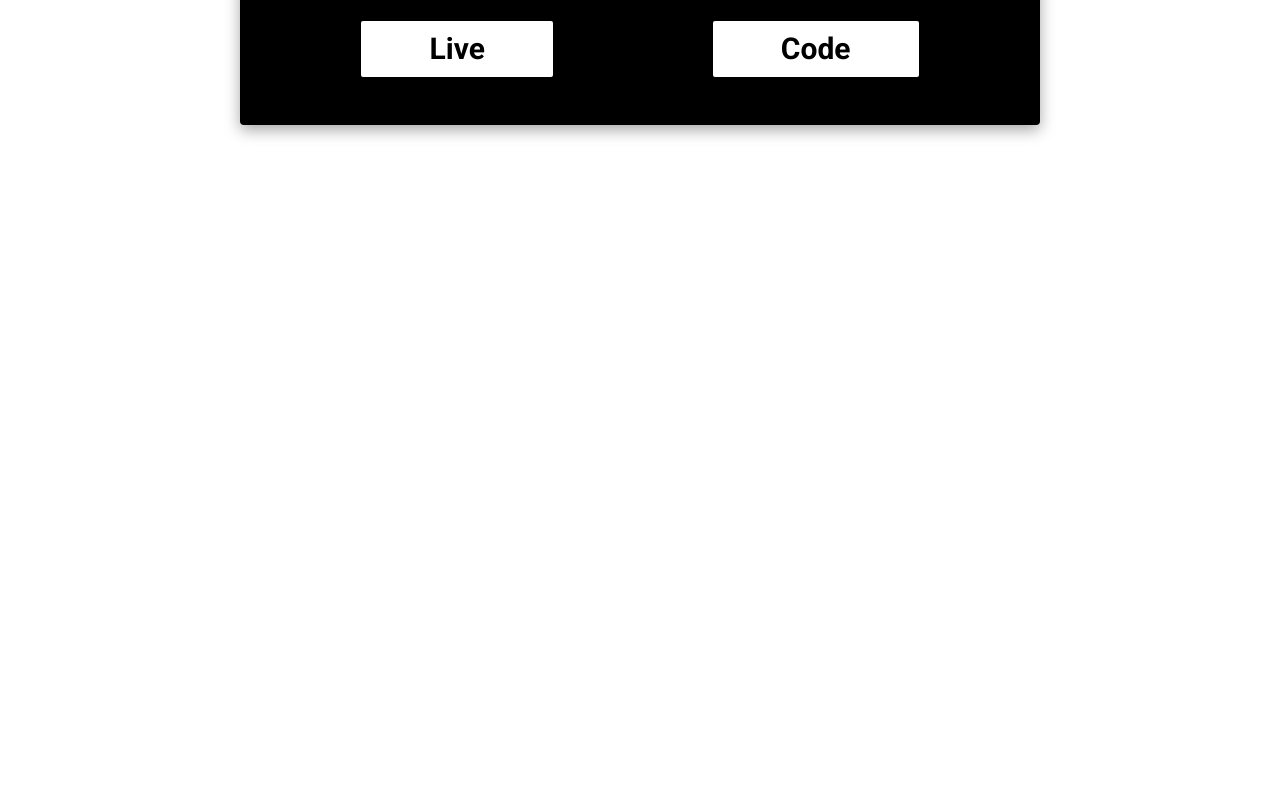
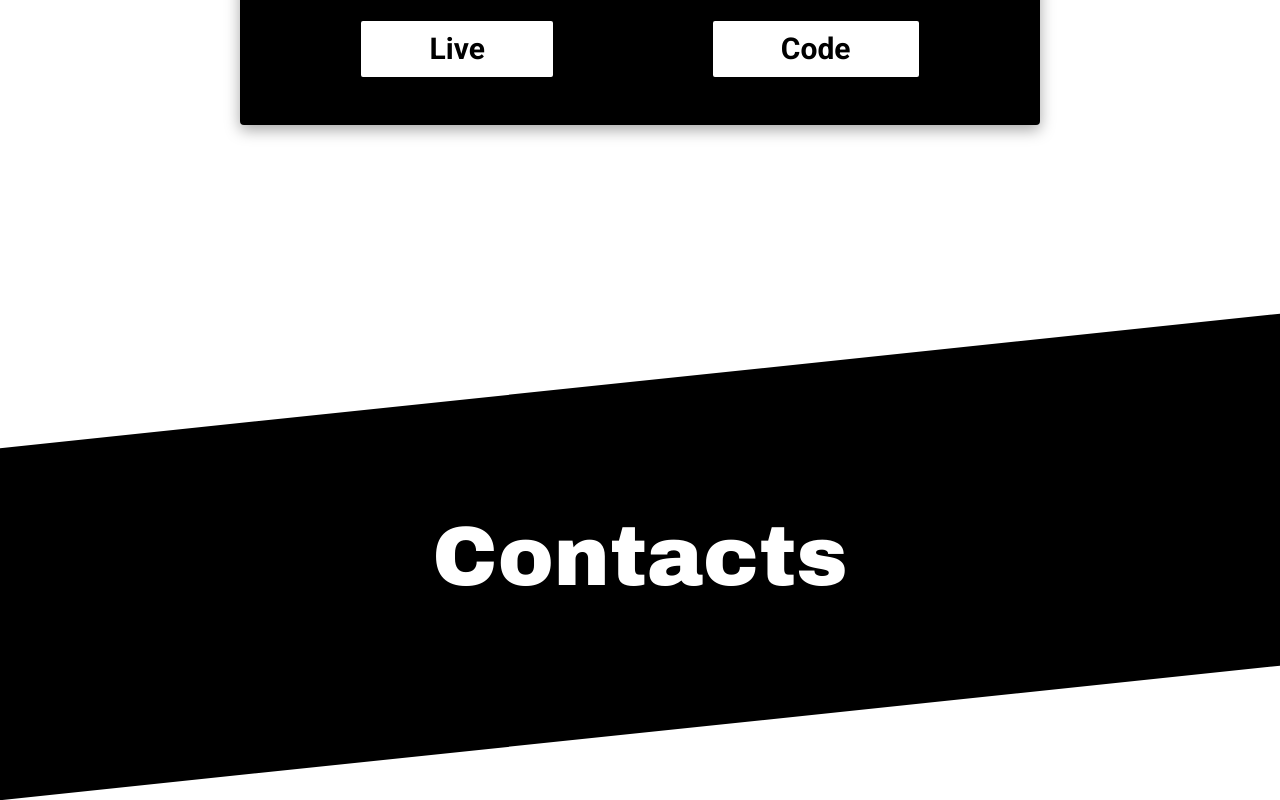
Before and after one commit to AlexandrSpevakov/portfolio-website, a Next.js app: page / in a window 1280 px wide. Shown: the part 7680-8480 px from the top of the page. Before the commit the page ends 7933 px from the top, so only its background shows below. Built offline with nearby package versions, Linux system fonts and the light colour scheme.

Commit message:
feat: create a Contacts section

```diff
--- a/app/components/About.tsx
+++ b/app/components/About.tsx
@@ -1,7 +1,5 @@
-// import Image from 'next/image';
 import bg from '../../public/about.jpeg';
 import { skillsArr } from '../data/skills';
-// import { skillsImages } from '../data/skillsImages';
 
 export default function About() {
   return (
@@ -39,7 +37,6 @@ export default function About() {
         <ul className="mt-12 grid grid-cols-3 justify-items-center text-2xl">
           {skillsArr.map((skill, i) => (
             <div key={i} className="flex w-40 items-center py-3">
-              {/* <Image src={skillsImages[i]} alt={skill} className="w-10 mr-3" /> */}
               <li>{skill}</li>
             </div>
           ))}
--- /dev/null
+++ b/app/components/Contacts.tsx
@@ -0,0 +1,12 @@
+export default function Contacts() {
+  return (
+    <section className="relative isolate text-white after:absolute after:inset-0 after:z-[-1] after:skew-y-[-6deg] after:bg-black">
+      <section
+        id="about"
+        className="relative mx-auto mt-32 w-10/12 bg-cover bg-center bg-no-repeat py-32"
+      >
+        <h2 className="text-center font-archivo text-7.5xl">Contacts</h2>
+      </section>
+    </section>
+  );
+}
--- a/app/page.tsx
+++ b/app/page.tsx
@@ -1,4 +1,5 @@
 import About from './components/About';
+import Contacts from './components/Contacts';
 import Hero from './components/Hero';
 import Works from './components/Works';
 
@@ -8,6 +9,7 @@ export default function Home() {
       <Hero />
       <About />
       <Works />
+      <Contacts />
     </main>
   );
 }
```
